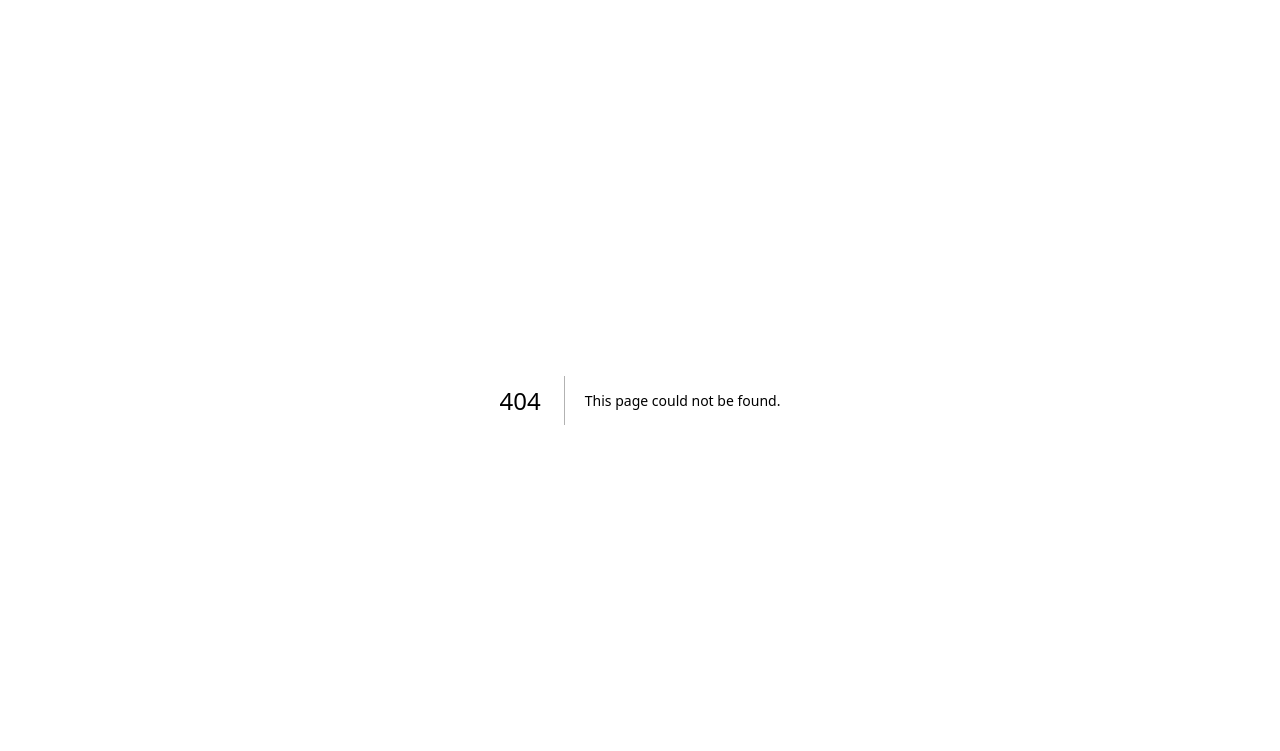
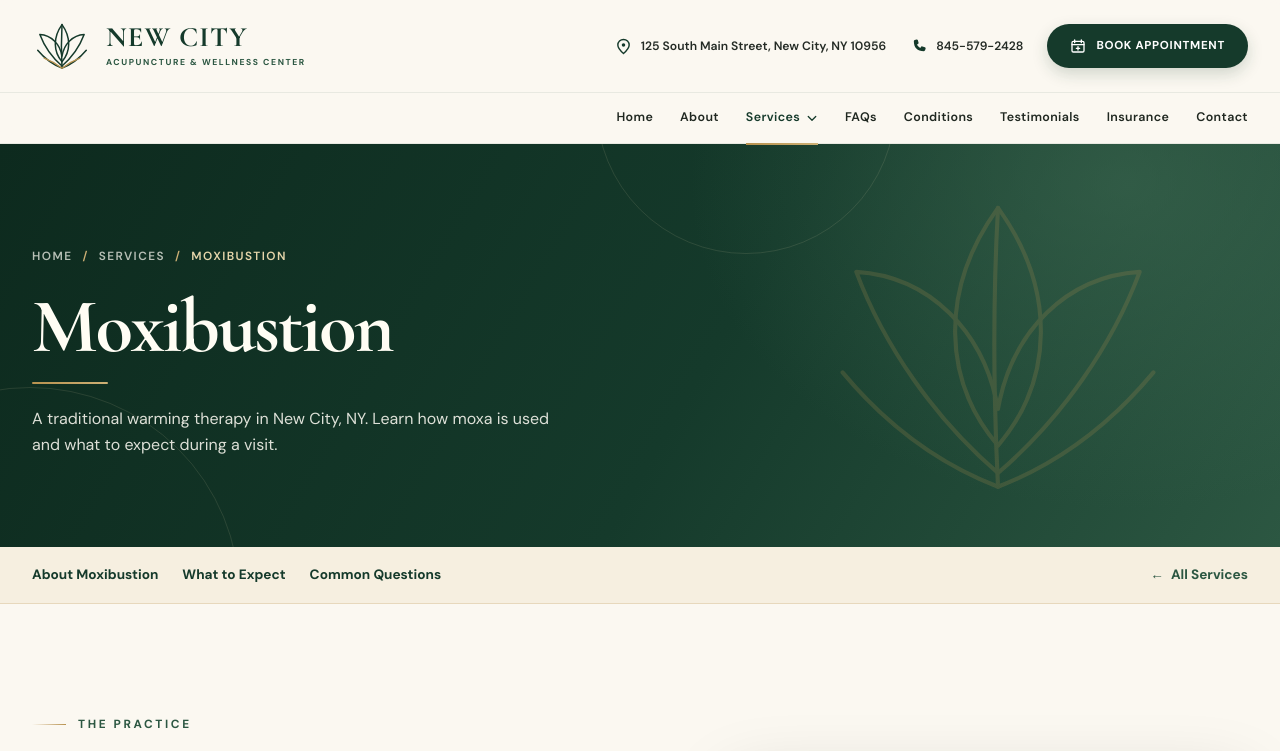
Before and after one commit to mshahrooz/Newcitywellness, a Next.js app: page /services/moxibustion in a window 1280 px wide. Before the commit this address had no page. Shown: the top 751 px of the page. Built offline with nearby package versions, Linux system fonts and the light colour scheme.

Commit message:
Add Moxibustion detail page with local treatment photography

```diff
--- a/src/app/page.tsx
+++ b/src/app/page.tsx
@@ -125,10 +125,10 @@ export default function Home() {
                 </Link>
               </article>
               <article className="therapy-card reveal delay-4">
-                <a href="https://newcitywellness.com/services/moxibustion/" aria-label="Learn more about Moxibustion">
+                <Link href="/services/moxibustion/" aria-label="Learn more about Moxibustion">
                   <div className="therapy-image"><img src="images/moxibustion.png" alt="Moxibustion warming therapy" loading="lazy" /></div>
                   <div className="therapy-body"><h3>Moxibustion</h3><span className="text-link">Learn More <span>→</span></span></div>
-                </a>
+                </Link>
               </article>
               <article className="therapy-card reveal delay-1">
                 <a href="https://newcitywellness.com/services/chinese-herbal-medicine/" aria-label="Learn more about Chinese Herbal Medicine">
--- /dev/null
+++ b/src/app/services/moxibustion/page.tsx
@@ -0,0 +1,42 @@
+import type { Metadata } from "next"
+import Link from "next/link"
+import { ServiceDetailPage } from "../service-detail-page"
+
+export const metadata: Metadata = {
+  title: "Moxibustion in New City, NY | New City Acupuncture & Wellness Center",
+  description: "Learn how moxibustion uses warmth from dried mugwort, what to expect at a visit, and how to book at New City Acupuncture & Wellness Center.",
+}
+
+const visitSteps = [
+  { title: "Talk through your concerns", copy: "Tell your practitioner what brings you in. Mention if you’re sensitive to heat or smoke, or if you have reduced sensation in an area." },
+  { title: "Feel the warmth", copy: "Your practitioner may hold a smoldering moxa stick near selected points. Let them know immediately if the heat feels too strong or uncomfortable." },
+  { title: "Check in afterward", copy: "Tell your practitioner how the treatment felt. Ask what to watch for afterward and whether moxibustion or another approach makes sense for a future visit." },
+]
+
+const questions = [
+  { title: "What does moxibustion feel like?", copy: "Indirect moxibustion is intended to feel warm, not painfully hot. Because it uses heat, burns are possible. Speak up immediately if you feel stinging, burning, or discomfort." },
+  { title: "Does moxibustion produce smoke or an odor?", copy: "Burning mugwort can produce smoke and a noticeable herbal smell. Tell the clinic before your visit if you have asthma or are sensitive to smoke or strong scents." },
+  { title: "Is moxibustion the same as acupuncture?", copy: "No. Moxibustion uses warmth, while acupuncture uses fine needles. The two techniques can be used together, but moxibustion can also be performed without needles." },
+]
+
+export default function MoxibustionPage() {
+  return (
+    <ServiceDetailPage
+      id="moxibustion"
+      title="Moxibustion"
+      shortTitle="Moxibustion"
+      description="A traditional warming therapy in New City, NY. Learn how moxa is used and what to expect during a visit."
+      photo={{ path: "moxibustion/treatment", height: 667, alt: "A practitioner holding a moxa stick near a patient during moxibustion" }}
+      visitSteps={visitSteps}
+      questions={questions}
+      bookingCopy="Have a question about moxibustion? Call the center or book your visit online."
+      intro={
+        <>
+          <p>Moxibustion is a traditional Chinese medicine technique that uses heat from dried mugwort, called <em>moxa</em>, to warm selected points on the body. In traditional Chinese medicine, that warmth is understood in terms of <em>qi</em> and the pathways known as meridians.</p>
+          <p>In an indirect treatment, the practitioner holds a smoldering moxa stick close to the skin without touching it. Some techniques combine moxa with <Link href="/services/acupuncture/">acupuncture</Link> by warming a needle. The practitioner can explain which technique they plan to use.</p>
+          <p>People may ask about moxibustion for muscle or joint discomfort, and some find the warmth relaxing. Evidence varies by condition, and the treatment isn’t appropriate for everyone. <a href="https://health.clevelandclinic.org/moxibustion">Read Cleveland Clinic’s overview of moxibustion.</a></p>
+        </>
+      }
+    />
+  )
+}
--- a/src/app/services/service-links.ts
+++ b/src/app/services/service-links.ts
@@ -1,4 +1,4 @@
-const publishedServices = ["acupuncture", "chinese-medical-massage-tui-na", "cupping"] as const
+const publishedServices = ["acupuncture", "chinese-medical-massage-tui-na", "cupping", "moxibustion"] as const
 export type PublishedService = (typeof publishedServices)[number]
 
 export function serviceDetailHref(id: string) {
--- a/src/app/site-footer.tsx
+++ b/src/app/site-footer.tsx
@@ -39,7 +39,7 @@ export function SiteFooter() {
               <li><Link href="/services/acupuncture/">Acupuncture</Link></li>
               <li><Link href="/services/chinese-medical-massage-tui-na/">Tui-Na</Link></li>
               <li><Link href="/services/cupping/">Cupping</Link></li>
-              <li><a href="https://newcitywellness.com/services/moxibustion/">Moxibustion</a></li>
+              <li><Link href="/services/moxibustion/">Moxibustion</Link></li>
               <li><a href="https://newcitywellness.com/services/chinese-herbal-medicine/">Chinese Herbal Medicine</a></li>
               <li><a href="https://newcitywellness.com/services/gua-sha/">Gua-Sha</a></li>
               <li><a href="https://newcitywellness.com/services/qi-gong/">Qi-Gong</a></li>
--- a/src/app/site-header.tsx
+++ b/src/app/site-header.tsx
@@ -75,7 +75,7 @@ export function SiteHeader({ current, currentService }: { current: "home" | "abo
                 <Link href="/services/acupuncture/" aria-current={currentService === "acupuncture" ? "page" : undefined} onClick={closeMenus}>Acupuncture</Link>
                 <Link href="/services/chinese-medical-massage-tui-na/" aria-current={currentService === "chinese-medical-massage-tui-na" ? "page" : undefined} onClick={closeMenus}>Chinese Medical Massage (Tui-Na)</Link>
                 <Link href="/services/cupping/" aria-current={currentService === "cupping" ? "page" : undefined} onClick={closeMenus}>Cupping</Link>
-                <a href="https://newcitywellness.com/services/moxibustion/">Moxibustion</a>
+                <Link href="/services/moxibustion/" aria-current={currentService === "moxibustion" ? "page" : undefined} onClick={closeMenus}>Moxibustion</Link>
                 <a href="https://newcitywellness.com/services/chinese-herbal-medicine/">Chinese Herbal Medicine</a>
                 <a href="https://newcitywellness.com/services/gua-sha/">Gua-Sha</a>
                 <a href="https://newcitywellness.com/services/qi-gong/">Qi-Gong</a>
```
Also changed, not shown: public/images/services/moxibustion/treatment-1000.webp (added), public/images/services/moxibustion/treatment-640.webp (added).
